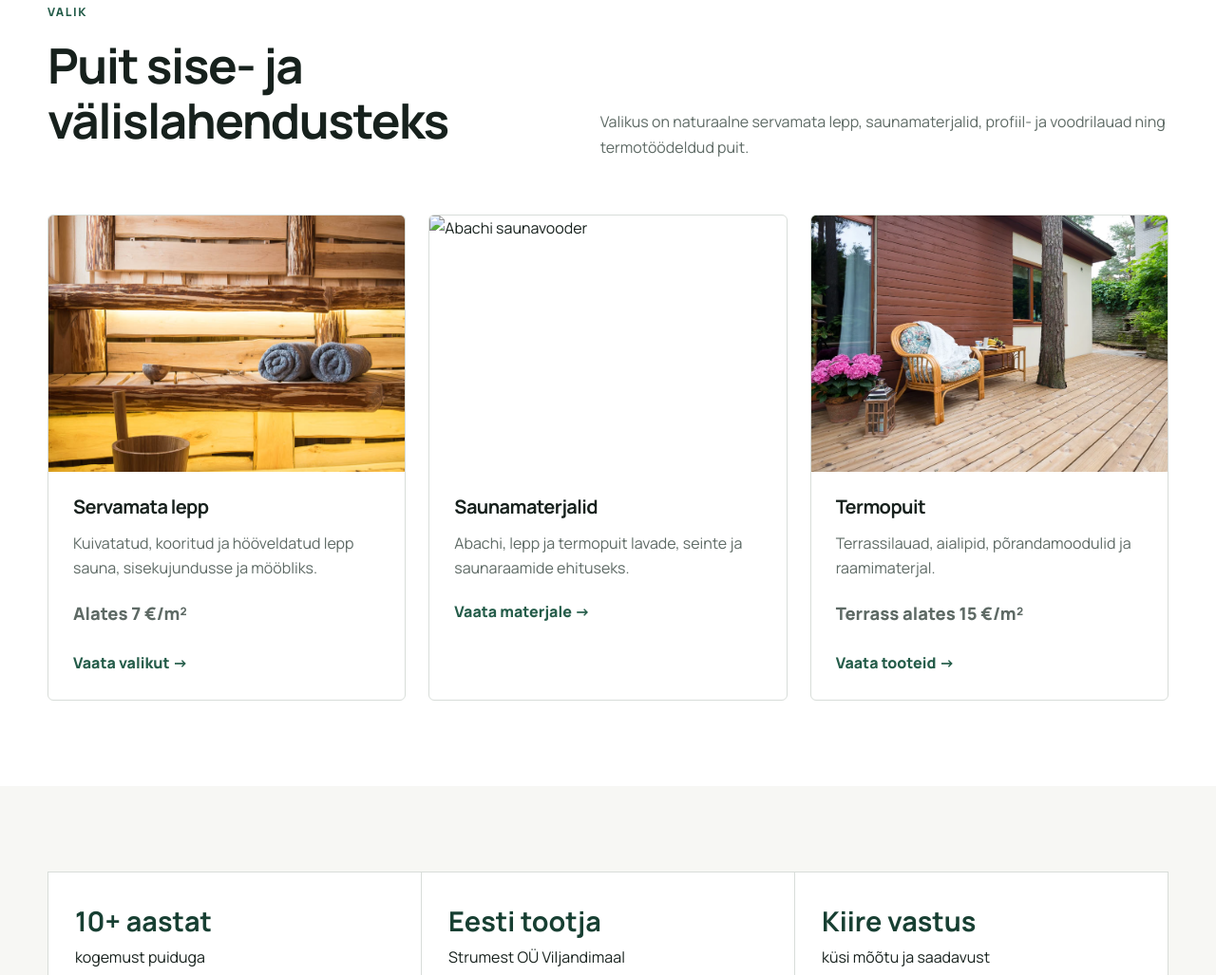
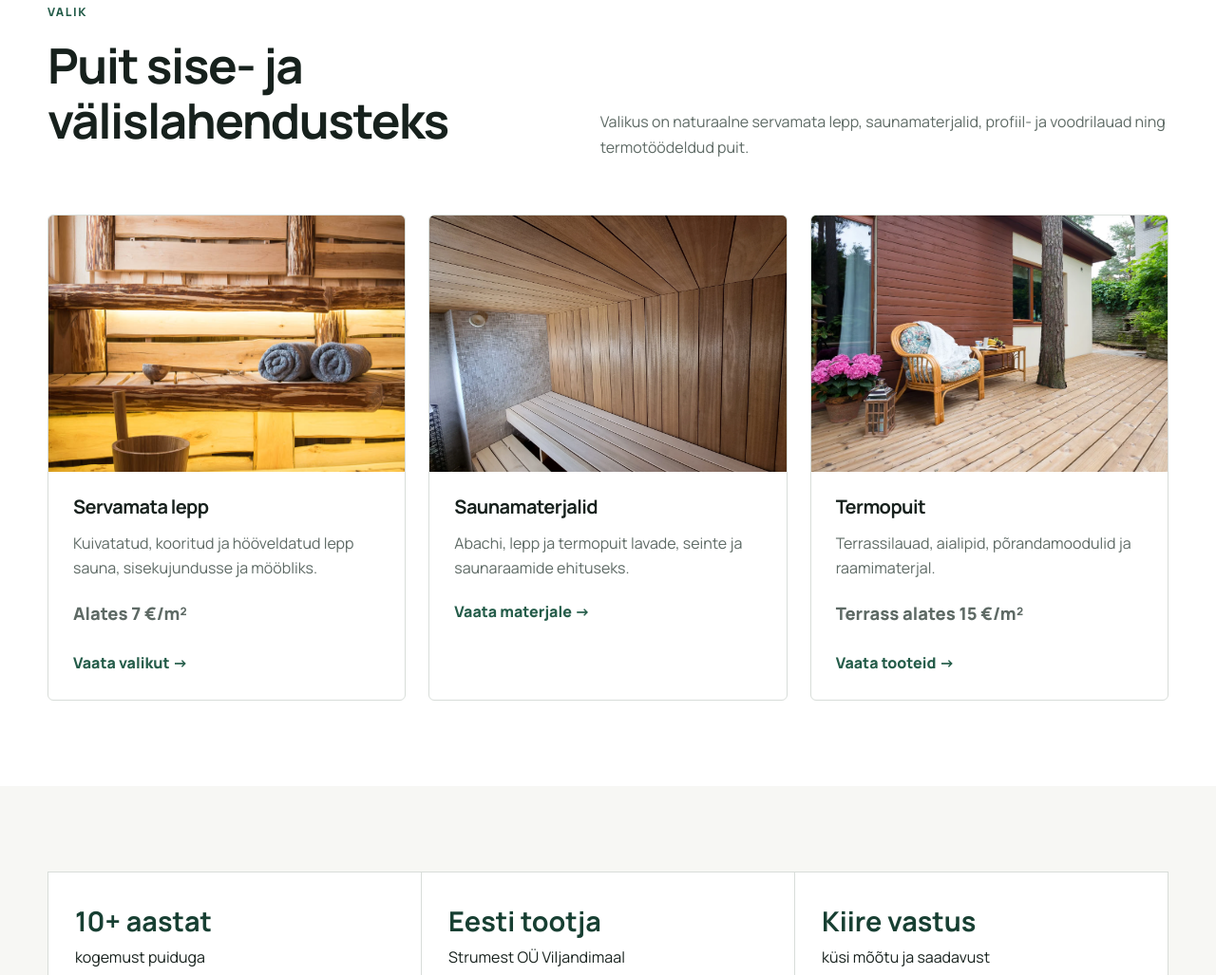
Before and after one commit to strumest-star/servamatapuit-static, a plain HTML site: page 404.html in a window 1280 px wide. Shown: the part 886-1913 px from the top of the page at 95% size. Drawn offline with Linux system fonts and the light colour scheme.

Commit message:
Fix optimized homepage image

```diff
--- a/404.html
+++ b/404.html
@@ -5,6 +5,6 @@
 <a href='/galerii/'>Galerii</a>
 <a href='/meist/'>Meist</a>
 <a href='/kontakt/'>Kontakt</a></nav><a class='nav-cta' href='/hinnaparing/'>Küsi pakkumist</a></div></header><main id='sisu'><section class='hero'><div class='wrap hero-grid'><div><span class='eyebrow'>Strumest OÜ · Viljandimaa</span><h1>Servamata lepp, saunamaterjalid ja termopuit</h1><p class='lead'>Servamata lepp, sauna- ja termopuit sinu järgmise projekti jaoks. Aitame valida mõõdu, koguse ja sobiva materjali.</p><div class='actions'><a class='btn' href='/hinnaparing/'>Küsi pakkumist</a><a class='btn alt' href='/tooted/'>Vaata tooteid</a></div></div><div class='hero-media'><img src='/assets/oksavaba-servamata-lepp.jpg' alt='Oksavaba servamata lepp'><div class='price-tag'>Servamata lepp alates 7 €/m²</div></div></div></section>
-<section class='section'><div class='wrap'><div class='section-head'><div><span class='eyebrow'>Valik</span><h2>Puit sise- ja välislahendusteks</h2></div><p>Valikus on naturaalne servamata lepp, saunamaterjalid, profiil- ja voodrilauad ning termotöödeldud puit.</p></div><div class='grid'><article class='card'><img src='/assets/servamata-lepp-sisekujunduses.jpg' alt='Servamata lepp sisekujunduses'><div class='card-body'><h3>Servamata lepp</h3><p>Kuivatatud, kooritud ja hööveldatud lepp sauna, sisekujundusse ja mööbliks.</p><p class='price'>Alates 7 €/m²</p><a class='card-link' href='/servamata-lepp/'>Vaata valikut →</a></div></article><article class='card'><img src='/assets/abachi-saunavooder.png' alt='Abachi saunavooder'><div class='card-body'><h3>Saunamaterjalid</h3><p>Abachi, lepp ja termopuit lavade, seinte ja saunaraamide ehituseks.</p><a class='card-link' href='/saunamaterjalid/'>Vaata materjale →</a></div></article><article class='card'><img src='/assets/termoaed-terrass.webp' alt='Termopuidust terrass'><div class='card-body'><h3>Termopuit</h3><p>Terrassilauad, aialipid, põrandamoodulid ja raamimaterjal.</p><p class='price'>Terrass alates 15 €/m²</p><a class='card-link' href='/termopuit/'>Vaata tooteid →</a></div></article></div></div></section>
+<section class='section'><div class='wrap'><div class='section-head'><div><span class='eyebrow'>Valik</span><h2>Puit sise- ja välislahendusteks</h2></div><p>Valikus on naturaalne servamata lepp, saunamaterjalid, profiil- ja voodrilauad ning termotöödeldud puit.</p></div><div class='grid'><article class='card'><img src='/assets/servamata-lepp-sisekujunduses.jpg' alt='Servamata lepp sisekujunduses'><div class='card-body'><h3>Servamata lepp</h3><p>Kuivatatud, kooritud ja hööveldatud lepp sauna, sisekujundusse ja mööbliks.</p><p class='price'>Alates 7 €/m²</p><a class='card-link' href='/servamata-lepp/'>Vaata valikut →</a></div></article><article class='card'><img src='/assets/abachi-saunavooder.webp' alt='Abachi saunavooder'><div class='card-body'><h3>Saunamaterjalid</h3><p>Abachi, lepp ja termopuit lavade, seinte ja saunaraamide ehituseks.</p><a class='card-link' href='/saunamaterjalid/'>Vaata materjale →</a></div></article><article class='card'><img src='/assets/termoaed-terrass.webp' alt='Termopuidust terrass'><div class='card-body'><h3>Termopuit</h3><p>Terrassilauad, aialipid, põrandamoodulid ja raamimaterjal.</p><p class='price'>Terrass alates 15 €/m²</p><a class='card-link' href='/termopuit/'>Vaata tooteid →</a></div></article></div></div></section>
 <section class='section soft'><div class='wrap mini-grid'><div class='metric'><strong>10+ aastat</strong><span>kogemust puiduga</span></div><div class='metric'><strong>Eesti tootja</strong><span>Strumest OÜ Viljandimaal</span></div><div class='metric'><strong>Kiire vastus</strong><span>küsi mõõtu ja saadavust</span></div></div></section>
 <section class='section green'><div class='wrap section-head'><div><span class='eyebrow'>Sinu projekt</span><h2>Kirjelda, mida vajad</h2><p>Lisa päringusse mõõt, kogus ja tarnekoht. Vastame saadavuse ja hinnaga.</p></div><a class='btn' style='background:#fff;color:#173f32' href='/hinnaparing/'>Saada hinnapäring</a></div></section></main><footer class='footer'><div class='wrap'><div class='footer-grid'><div><p class='kicker'>Servamatapuit</p><h3>Puit, mis sobib sinu projekti</h3><p>Servamata lepp, sauna- ja termopuit Eesti tootjalt.</p></div><div><h3>Kontakt</h3><p><a href='tel:+37255523176'>+372 5552 3176</a><br><a href='mailto:strumest@hotmail.com'>strumest@hotmail.com</a><br>Saekaatri, Taganurga, Viljandi maakond</p></div><div><h3>Strumest OÜ</h3><p>Registrikood 14142376<br>KMKR EE101977362</p><a href='/hinnaparing/'>Küsi pakkumist →</a></div></div><small>© 2026 Strumest OÜ. Kõik õigused kaitstud.</small></div></footer><script src='/assets/site.js' defer></script></body></html>
```
Also changed, not shown: index.html (+1 -1 lines).
